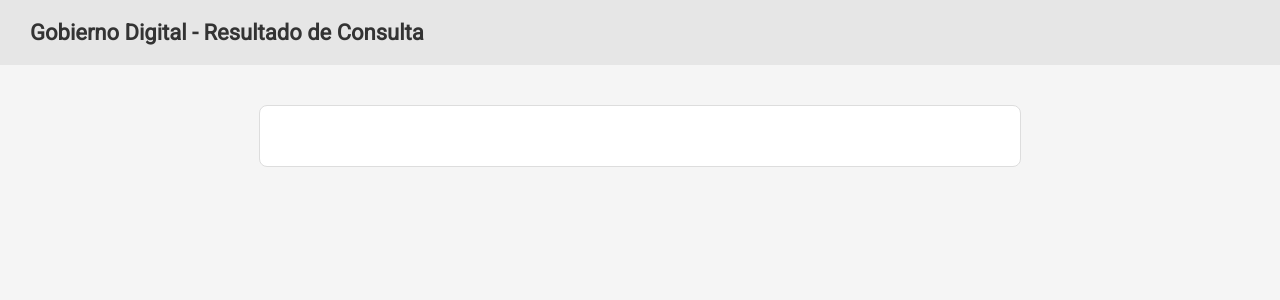
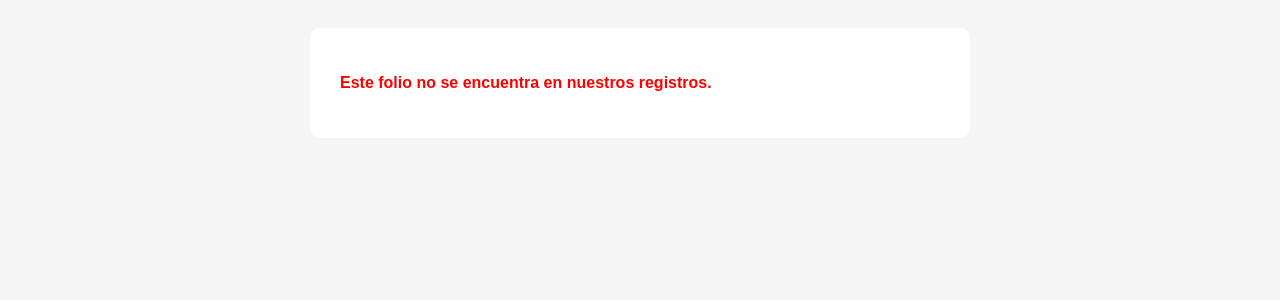
Before and after one commit to Gsr1989/registro-vehiculos, a Flask app: template templates/resultado_consulta.html in a window 1280 px wide. Shown: the top 300 px of the page. Run offline with Flask 3, Linux system fonts and the light colour scheme; the template is opened without the code that fills it, so the values that code supplies are empty.

Commit message:
Update resultado_consulta.html

```diff
--- a/templates/resultado_consulta.html
+++ b/templates/resultado_consulta.html
@@ -1,109 +1,59 @@
-<!DOCTYPE html><html lang="es">
+<!DOCTYPE html>
+<html lang="es">
 <head>
     <meta charset="UTF-8">
-  <meta name="viewport" content="width=device-width, initial-scale=1.0">
     <title>Resultado de Consulta</title>
-  <link href="https://fonts.googleapis.com/css2?family=Roboto&display=swap" rel="stylesheet">
     <style>
-    body {
-      font-family: 'Roboto', sans-serif;
-      background-color: #f5f5f5;
-      margin: 0;
+        body { font-family: sans-serif; background-color: #f5f5f5; padding: 20px; }
+        .contenedor { background: white; padding: 30px; max-width: 600px; margin: auto; border-radius: 10px; }
+        .estado-vigente { color: green; font-weight: bold; }
+        .estado-vencido { color: orange; font-weight: bold; }
+        .estado-no { color: red; font-weight: bold; }
+        .recuadro {
+            background-color: #eee;
+            padding: 10px;
+            margin-top: 20px;
+            border-radius: 5px;
         }
-    header {
-      background-color: #e6e6e6;
-      padding: 20px 30px;
-    }
-    header h1 {
-      margin: 0;
-      font-size: 22px;
-      color: #333;
-    }
-    main {
-      max-width: 700px;
-      margin: 40px auto;
-      background-color: #fff;
-      padding: 30px;
-      border-radius: 8px;
-      border: 1px solid #ddd;
-    }
-    h2 {
-      font-size: 20px;
-      color: #444;
-    }
-    .estado {
-      font-size: 18px;
-      font-weight: bold;
-      padding: 15px;
-      border-radius: 6px;
+        button {
+            background-color: #800000;
+            color: white;
+            padding: 10px 20px;
             margin-top: 20px;
-      line-height: 1.6;
-    }
-    .vigente {
-      background-color: #e0f7e9;
-      color: #2e7d32;
-      border: 1px solid #a5d6a7;
-    }
-    .vencido {
-      background-color: #fff3cd;
-      color: #856404;
-      border: 1px solid #ffeeba;
-    }
-    .no-encontrado {
-      background-color: #f8d7da;
-      color: #721c24;
-      border: 1px solid #f5c6cb;
-    }
-    .vehiculo-box {
-      background-color: #eee;
-      padding: 20px;
-      border-radius: 6px;
-      margin-top: 20px;
-      line-height: 2;
-    }
-    .vehiculo-box strong {
-      display: block;
-      margin-bottom: 5px;
-    }
-    .sello {
-      margin-top: 30px;
-      text-align: center;
-      font-weight: bold;
             font-size: 16px;
-      color: #444;
+            border: none;
+            border-radius: 5px;
+            cursor: pointer;
         }
     </style>
 </head>
 <body>
-  <header>
-    <h1>Gobierno Digital - Resultado de Consulta</h1>
-  </header>
-  <main>
-    {% if resultado.estado == 'Vigente' or resultado.estado == 'Vencido' %}
-      <h2>La Secretaría de Movilidad de la Ciudad de México certifica que:</h2><div class="estado {% if resultado.estado == 'Vigente' %}vigente{% else %}vencido{% endif %}">
-    El folio Nº <strong>{{ resultado.folio }}</strong> se encuentra <strong>{{ resultado.estado }}</strong>.<br>
-    Fecha de expedición: {{ resultado.fecha_expedicion }}<br>
-    Fecha de vencimiento: {{ resultado.fecha_vencimiento }}
+    <div class="contenedor">
+        {% if encontrado %}
+            <p>La Secretaría de Movilidad de la Ciudad de México certifica que:</p>
+            <p class="{% if estado == 'Vigente' %}estado-vigente{% elif estado == 'Vencido' %}estado-vencido{% else %}estado-no{% endif %}">
+                El folio Nº {{ folio }} se encuentra {{ estado | lower }}<br>
+                Fecha de expedición: {{ fecha_expedicion }}<br>
+                Fecha de vencimiento: {{ fecha_vencimiento }}
+            </p>
+
+            <div class="recuadro">
+                <p><strong>Marca:</strong> —</p>
+                <p><strong>Línea:</strong> —</p>
+                <p><strong>Año:</strong> —</p>
+                <p><strong>Número de Serie:</strong> {{ numero_serie }}</p>
+                <p><strong>Número de Motor:</strong> —</p>
             </div>
 
-  <div class="vehiculo-box">
-    <strong>Marca:</strong> {{ resultado.marca }}<br>
-    <strong>Línea:</strong> {{ resultado.linea }}<br>
-    <strong>Año:</strong> {{ resultado.anio }}<br>
-    <strong>Número de Serie:</strong> {{ resultado.numero_serie }}<br>
-    <strong>Número de Motor:</strong> {{ resultado.numero_motor }}
+            <p style="margin-top: 20px; font-weight: bold;">DOCUMENTO DIGITAL VÁLIDO EN TODO MÉXICO</p>
+
+            <form action="/generar_comprobante" method="post">
+                <input type="hidden" name="folio" value="{{ folio }}">
+                <button type="submit">Generar comprobante de pago</button>
+            </form>
+        {% else %}
+            <p class="estado-no">Este folio no se encuentra en nuestros registros.</p>
+        {% endif %}
     </div>
-
-  <div class="sello">
-    DOCUMENTO DIGITAL VÁLIDO EN TODO MÉXICO
-  </div>
-
-{% elif resultado.estado == 'No encontrado' %}
-  <div class="estado no-encontrado">
-    Este folio no se encuentra en nuestros registros.
-  </div>
-{% endif %}
-
-  </main>
 </body>
 </html>
```
Lines whose indentation alone changed are shown as unchanged.
